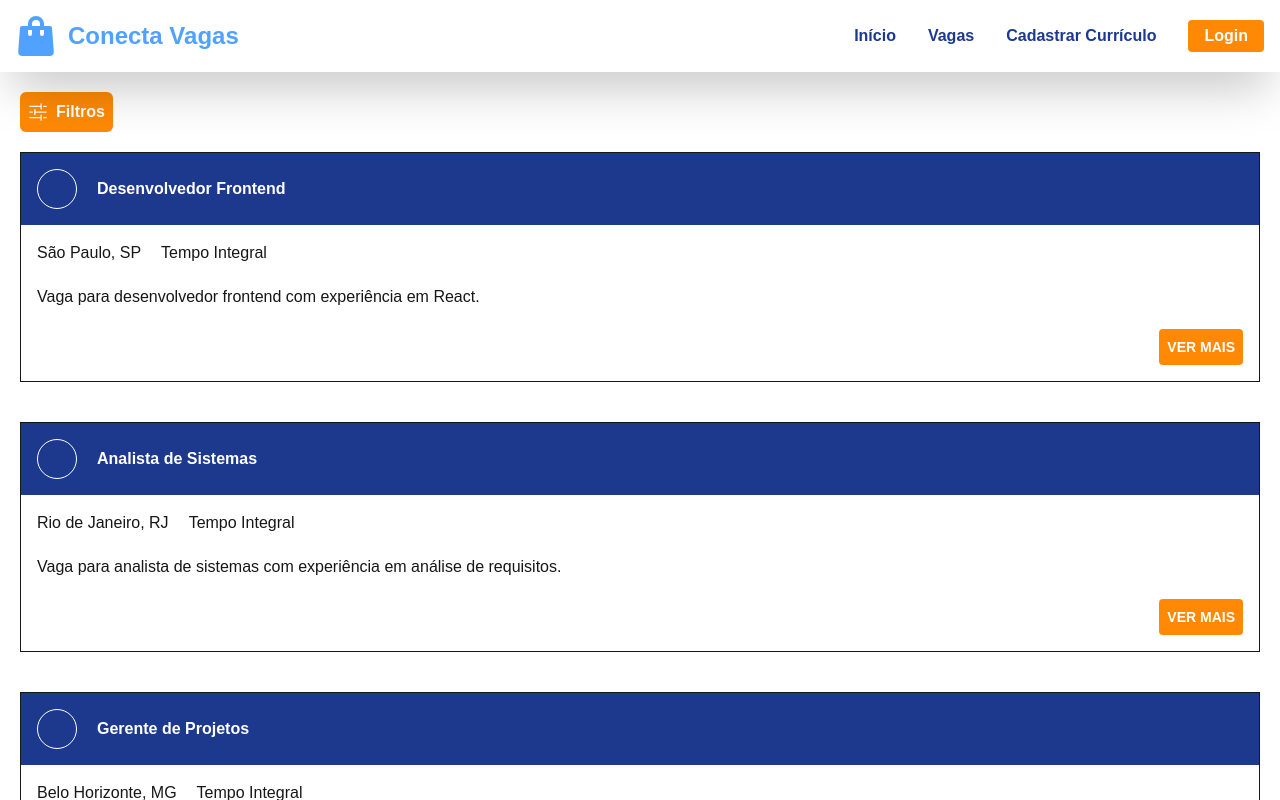
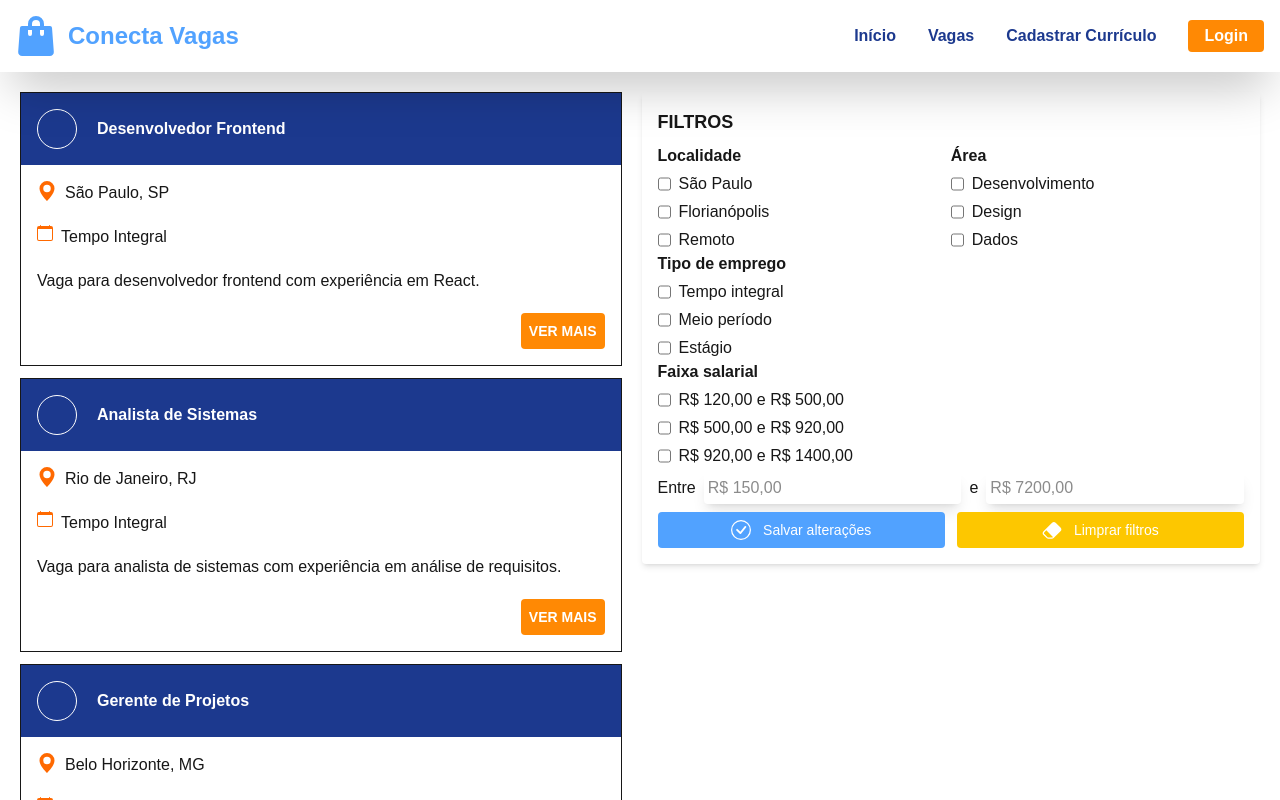
Before and after one commit to paulophsj/conecta-vagas, a Next.js app: page /vagas in a window 1280 px wide. Shown: the top 800 px of the page. Built offline with nearby package versions, Linux system fonts and the light colour scheme.

Commit message:
Ajustando filtros (sem funcionalidade até o momento)

```diff
--- a/components/Cards/Card.jsx
+++ b/components/Cards/Card.jsx
@@ -14,14 +14,24 @@ export default function Card({ vagaEmprego }) {
                             <h2 className="text-white font-bold dark:text-white">{titulo}</h2>
                         </header>
                         <section className="p-4 flex flex-col items-start gap-5">
-                            <aside className="flex gap-5">
-                                <p>{localidade}</p>
-                                <p>Tempo Integral</p>
+                            <aside className="flex gap-5 md:flex-col">
+                                <div className="flex gap-2">
+                                    <svg xmlns="http://www.w3.org/2000/svg" width="20" height="20" fill="oklch(70.5% 0.213 47.604)" className="bi bi-geo-alt-fill" viewBox="0 0 16 16">
+                                        <path d="M8 16s6-5.686 6-10A6 6 0 0 0 2 6c0 4.314 6 10 6 10m0-7a3 3 0 1 1 0-6 3 3 0 0 1 0 6" />
+                                    </svg>
+                                    <p>{localidade}</p>
+                                </div>
+                                <div className="flex gap-2">
+                                    <svg xmlns="http://www.w3.org/2000/svg" width="16" height="16" fill="oklch(70.5% 0.213 47.604)" class="bi bi-calendar" viewBox="0 0 16 16">
+                                        <path d="M3.5 0a.5.5 0 0 1 .5.5V1h8V.5a.5.5 0 0 1 1 0V1h1a2 2 0 0 1 2 2v11a2 2 0 0 1-2 2H2a2 2 0 0 1-2-2V3a2 2 0 0 1 2-2h1V.5a.5.5 0 0 1 .5-.5M1 4v10a1 1 0 0 0 1 1h12a1 1 0 0 0 1-1V4z" />
+                                    </svg>
+                                    <p>Tempo Integral</p>
+                                </div>
                             </aside>
                             <p>
                                 {descricao}
                             </p>
-                            <Link href={{pathname: "/vagas/[id]", query: {id: id}}} className="bg-orange-400 text-white p-2 font-bold self-end hover:bg-orange-500 rounded text-sm">
+                            <Link href={{ pathname: "/vagas/[id]", query: { id: id } }} className="bg-orange-400 text-white p-2 font-bold self-end hover:bg-orange-500 rounded text-sm">
                                 VER MAIS
                             </Link>
                         </section>
--- a/components/Cards/ListCard.jsx
+++ b/components/Cards/ListCard.jsx
@@ -1,27 +1,34 @@
 import { FindAllCards } from "@/services/FindAllCards";
 import { useEffect, useState } from "react";
 import Card from "./Card";
+import { useRouter } from "next/router";
 
-export default function ListCard({quantidade}){
+export default function ListCard({ quantidade }) {
     const [cards, setCards] = useState([]);
+    const { pathname } = useRouter()
 
     useEffect(() => {
         const fetchCards = async () => {
             const response = await FindAllCards()
-            setCards(response);
+            setCards(response.map((vagaEmprego) => <Card key={vagaEmprego.id} vagaEmprego={vagaEmprego} />).slice(0, quantidade));
         };
         fetchCards();
     }, [])
 
     return (
         <>
-            <ul className={`m-0 p-0 w-full flex justify-center gap-3 md:gap-10 flex-wrap items-center min-lg:justify-between`}>
-                {
-                    cards.map((vagaEmprego) =>
-                        <Card key={vagaEmprego.id} vagaEmprego={vagaEmprego} />
-                    ).slice(0, quantidade)
-                }
-            </ul>
+            {
+                pathname == "/vagas" ? (
+                    <ul className="flex flex-col md:w-dvw gap-3">
+                        {cards}
+                    </ul>
+
+                ) : (
+                    <ul className={`m-0 p-0 w-full flex justify-center gap-3 md:gap-10 flex-wrap items-center min-lg:justify-between`}>
+                        {cards}
+                    </ul>
+                )
+        }
         </>
     )
 }
--- a/pages/vagas/index.jsx
+++ b/pages/vagas/index.jsx
@@ -1,25 +1,138 @@
 import ListCard from "@/components/Cards/ListCard";
-import { useState } from "react";
+import { useEffect, useState } from "react";
 
 export default function vaga_index() {
     const [openModal, setOpenModal] = useState(false);
+
+    useEffect(() => {
+        if (openModal) {
+            document.body.style.overflow = "hidden"
+        }
+        else {
+            document.body.style.overflow = "auto"
+
+        }
+    }, [openModal])
+
     return (
         <>
-            <section className="container p-5 mx-auto flex flex-col items-center gap-5">
-                <div className="w-full">
+            <span className={`${openModal ? "opacity-50 pointer-events-all" : "opacity-0 pointer-events-none"} fixed z-50 w-full h-full top-0 left-0 bg-gray-900 transition-all duration-200`}></span>
+            <section className="container p-5 mx-auto flex flex-col gap-5 md:flex-row">
+                <div className="w-full md:hidden">
                     <button type="button" onClick={() => setOpenModal(true)} className="flex items-center gap-2 bg-orange-400 hover:bg-orange-500 cursor-pointer p-2 rounded-md">
-                        <svg xmlns="http://www.w3.org/2000/svg" width="20" height="20" fill="white" class="bi bi-sliders2" viewBox="0 0 16 16">
-                            <path fill-rule="evenodd" d="M10.5 1a.5.5 0 0 1 .5.5v4a.5.5 0 0 1-1 0V4H1.5a.5.5 0 0 1 0-1H10V1.5a.5.5 0 0 1 .5-.5M12 3.5a.5.5 0 0 1 .5-.5h2a.5.5 0 0 1 0 1h-2a.5.5 0 0 1-.5-.5m-6.5 2A.5.5 0 0 1 6 6v1.5h8.5a.5.5 0 0 1 0 1H6V10a.5.5 0 0 1-1 0V6a.5.5 0 0 1 .5-.5M1 8a.5.5 0 0 1 .5-.5h2a.5.5 0 0 1 0 1h-2A.5.5 0 0 1 1 8m9.5 2a.5.5 0 0 1 .5.5v4a.5.5 0 0 1-1 0V13H1.5a.5.5 0 0 1 0-1H10v-1.5a.5.5 0 0 1 .5-.5m1.5 2.5a.5.5 0 0 1 .5-.5h2a.5.5 0 0 1 0 1h-2a.5.5 0 0 1-.5-.5" />
+                        <svg xmlns="http://www.w3.org/2000/svg" width="20" height="20" fill="white" className="bi bi-sliders2" viewBox="0 0 16 16">
+                            <path fillRule="evenodd" d="M10.5 1a.5.5 0 0 1 .5.5v4a.5.5 0 0 1-1 0V4H1.5a.5.5 0 0 1 0-1H10V1.5a.5.5 0 0 1 .5-.5M12 3.5a.5.5 0 0 1 .5-.5h2a.5.5 0 0 1 0 1h-2a.5.5 0 0 1-.5-.5m-6.5 2A.5.5 0 0 1 6 6v1.5h8.5a.5.5 0 0 1 0 1H6V10a.5.5 0 0 1-1 0V6a.5.5 0 0 1 .5-.5M1 8a.5.5 0 0 1 .5-.5h2a.5.5 0 0 1 0 1h-2A.5.5 0 0 1 1 8m9.5 2a.5.5 0 0 1 .5.5v4a.5.5 0 0 1-1 0V13H1.5a.5.5 0 0 1 0-1H10v-1.5a.5.5 0 0 1 .5-.5m1.5 2.5a.5.5 0 0 1 .5-.5h2a.5.5 0 0 1 0 1h-2a.5.5 0 0 1-.5-.5" />
                         </svg>
                         <p className="text-white font-bold">Filtros</p>
                     </button>
                 </div>
                 <ListCard />
+                <div className={`bg-white fixed w-screen h-screen z-50 p-4 left-0 top-0 md:h-fit md:sticky justify-self-start md:z-40 grow md:top-23 shadow-md rounded-sm md:translate-y-0 flex flex-col justify-between ${openModal ? "translate-y-0" : "translate-y-full"} transition-transform duration-500 ease-in-out`}>
+                    <div className="mb-2">
+                        <header className="mb-2">
+                            <p className="font-bold text-lg">FILTROS</p>
+                        </header>
+                        <section>
+                            <ul className="grid grid-cols-2">
+                                <li className="flex flex-col gap-1">
+                                    <p className="font-bold" id="localidade">Localidade</p>
+                                    <label className="flex gap-2" htmlFor="localidade">
+                                        <input type="checkbox" />
+                                        <span>São Paulo</span>
+                                    </label>
+                                    <label className="flex gap-2" htmlFor="localidade">
+                                        <input type="checkbox" />
+                                        <span>Florianópolis</span>
+                                    </label>
+                                    <label className="flex gap-2" htmlFor="localidade">
+                                        <input type="checkbox" />
+                                        <span>Remoto</span>
+                                    </label>
+                                </li>
+                                <li className="flex flex-col gap-1">
+                                    <p className="font-bold" id="area">Área</p>
+                                    <label className="flex gap-2" htmlFor="area">
+                                        <input type="checkbox" />
+                                        <span>Desenvolvimento</span>
+                                    </label>
+                                    <label className="flex gap-2" htmlFor="area">
+                                        <input type="checkbox" />
+                                        <span>Design</span>
+                                    </label>
+                                    <label className="flex gap-2" htmlFor="area">
+                                        <input type="checkbox" />
+                                        <span>Dados</span>
+                                    </label>
+                                </li>
+                                <li className="flex flex-col gap-1">
+                                    <p className="font-bold" id="tipoEmprego">Tipo de emprego</p>
+                                    <label className="flex gap-2" htmlFor="tipoEmprego">
+                                        <input type="checkbox" />
+                                        <span>Tempo integral</span>
+                                    </label>
+                                    <label className="flex gap-2" htmlFor="tipoEmprego">
+                                        <input type="checkbox" />
+                                        <span>Meio período</span>
+                                    </label>
+                                    <label className="flex gap-2" htmlFor="tipoEmprego">
+                                        <input type="checkbox" />
+                                        <span>Estágio</span>
+                                    </label>
+                                </li>
+                                <li className="flex flex-col gap-1 col-span-2 ">
+                                    <p className="font-bold" id="faixaSalarial">Faixa salarial</p>
+                                    <label className="flex gap-2" htmlFor="faixaSalarial">
+                                        <input type="checkbox" />
+                                        <span>R$ 120,00 e R$ 500,00</span>
+                                    </label>
+                                    <label className="flex gap-2" htmlFor="faixaSalarial">
+                                        <input type="checkbox" />
+                                        <span>R$ 500,00 e R$ 920,00</span>
+                                    </label>
+                                    <label className="flex gap-2" htmlFor="faixaSalarial">
+                                        <input type="checkbox" />
+                                        <span>R$ 920,00 e R$ 1400,00</span>
+                                    </label>
+                                    <label className="flex gap-2 items-center w-full" htmlFor="faixaSalarial">
+                                        Entre
+                                        <input type="number" min={100} className="w-full shadow-lg focus:outline-1 outline-orange-500 p-1 rounded-sm" placeholder="R$ 150,00" />
+                                        e
+                                        <input type="number" max={7200} className="w-full shadow-lg focus:outline-1 outline-orange-500 p-1 rounded-sm" placeholder="R$ 7200,00" />
+                                    </label>
+                                </li>
+                            </ul>
+                        </section>
+                    </div>
+                    <footer className="flex gap-3">
+                        <button onClick={() => setOpenModal(false)} className="max-sm:text-xs md:hidden w-full justify-center cursor-pointer p-2 items-center rounded-sm text-white flex gap-3 bg-red-500 hover:bg-red-600">
+                            <svg xmlns="http://www.w3.org/2000/svg" fill="white" className="w-5 h-5 max-sm:w-3 max-sm:h-3 bi bi-x-circle" viewBox="0 0 16 16">
+                                <path d="M8 15A7 7 0 1 1 8 1a7 7 0 0 1 0 14m0 1A8 8 0 1 0 8 0a8 8 0 0 0 0 16" />
+                                <path d="M4.646 4.646a.5.5 0 0 1 .708 0L8 7.293l2.646-2.647a.5.5 0 0 1 .708.708L8.707 8l2.647 2.646a.5.5 0 0 1-.708.708L8 8.707l-2.646 2.647a.5.5 0 0 1-.708-.708L7.293 8 4.646 5.354a.5.5 0 0 1 0-.708" />
+                            </svg>
+                            <p>
+                                Fechar
+                            </p>
+                        </button>
+                        <button onClick={() => setOpenModal(false)} className="max-sm:text-xs md:text-sm w-full justify-center cursor-pointer p-2 items-center rounded-sm text-white flex gap-3 bg-blue-400 hover:bg-blue-500">
+                            <svg xmlns="http://www.w3.org/2000/svg" fill="white" className="w-5 h-5 max-sm:w-3 max-sm:h-3 bi bi-check-circle" viewBox="0 0 16 16">
+                                <path d="M8 15A7 7 0 1 1 8 1a7 7 0 0 1 0 14m0 1A8 8 0 1 0 8 0a8 8 0 0 0 0 16" />
+                                <path d="m10.97 4.97-.02.022-3.473 4.425-2.093-2.094a.75.75 0 0 0-1.06 1.06L6.97 11.03a.75.75 0 0 0 1.079-.02l3.992-4.99a.75.75 0 0 0-1.071-1.05" />
+                            </svg>
+                            <p>
+                                Salvar alterações
+                            </p>
+                        </button>
+                        <button onClick={() => setOpenModal(false)} className="md:text-sm max-sm:text-xs w-full justify-center cursor-pointer p-2 items-center rounded-sm text-white flex gap-3 bg-yellow-400 hover:bg-yellow-500">
+                            <svg xmlns="http://www.w3.org/2000/svg" fill="white" class="w-5 h-5 max-sm:w-3 max-sm:h-3 bi bi-eraser-fill" viewBox="0 0 16 16">
+                                <path d="M8.086 2.207a2 2 0 0 1 2.828 0l3.879 3.879a2 2 0 0 1 0 2.828l-5.5 5.5A2 2 0 0 1 7.879 15H5.12a2 2 0 0 1-1.414-.586l-2.5-2.5a2 2 0 0 1 0-2.828zm.66 11.34L3.453 8.254 1.914 9.793a1 1 0 0 0 0 1.414l2.5 2.5a1 1 0 0 0 .707.293H7.88a1 1 0 0 0 .707-.293z" />
+                            </svg>
+                            <p>
+                                Limprar filtros
+                            </p>
+                        </button>
+                    </footer>
+                </div>
             </section>
-            <span className={`${openModal ? "opacity-50 pointer-events-all" : "opacity-0 pointer-events-none"} fixed z-50 w-full h-full top-0 left-0 bg-gray-900 transition-all duration-200`}></span>
-            <div onClick={() => setOpenModal(false)} className={`bg-white fixed w-screen h-screen z-50 left-0 top-0 ${openModal ? "translate-y-0" : "translate-y-full"} transition-transform duration-300 ease-in-out`}>
-
-            </div>
         </>
     )
 }
```
Also changed, not shown: components/Static/SideBar.jsx (+1 -6 lines).
